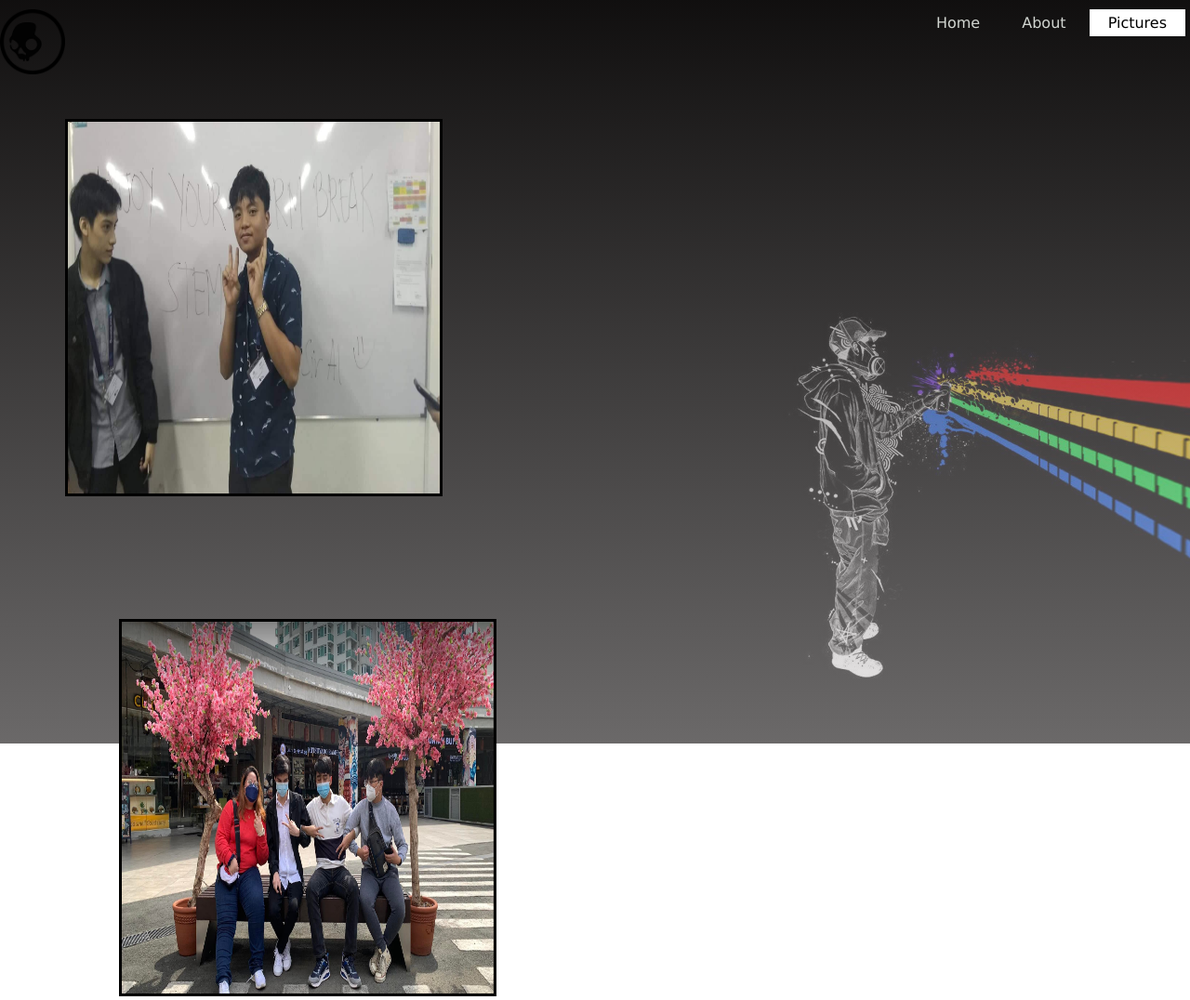
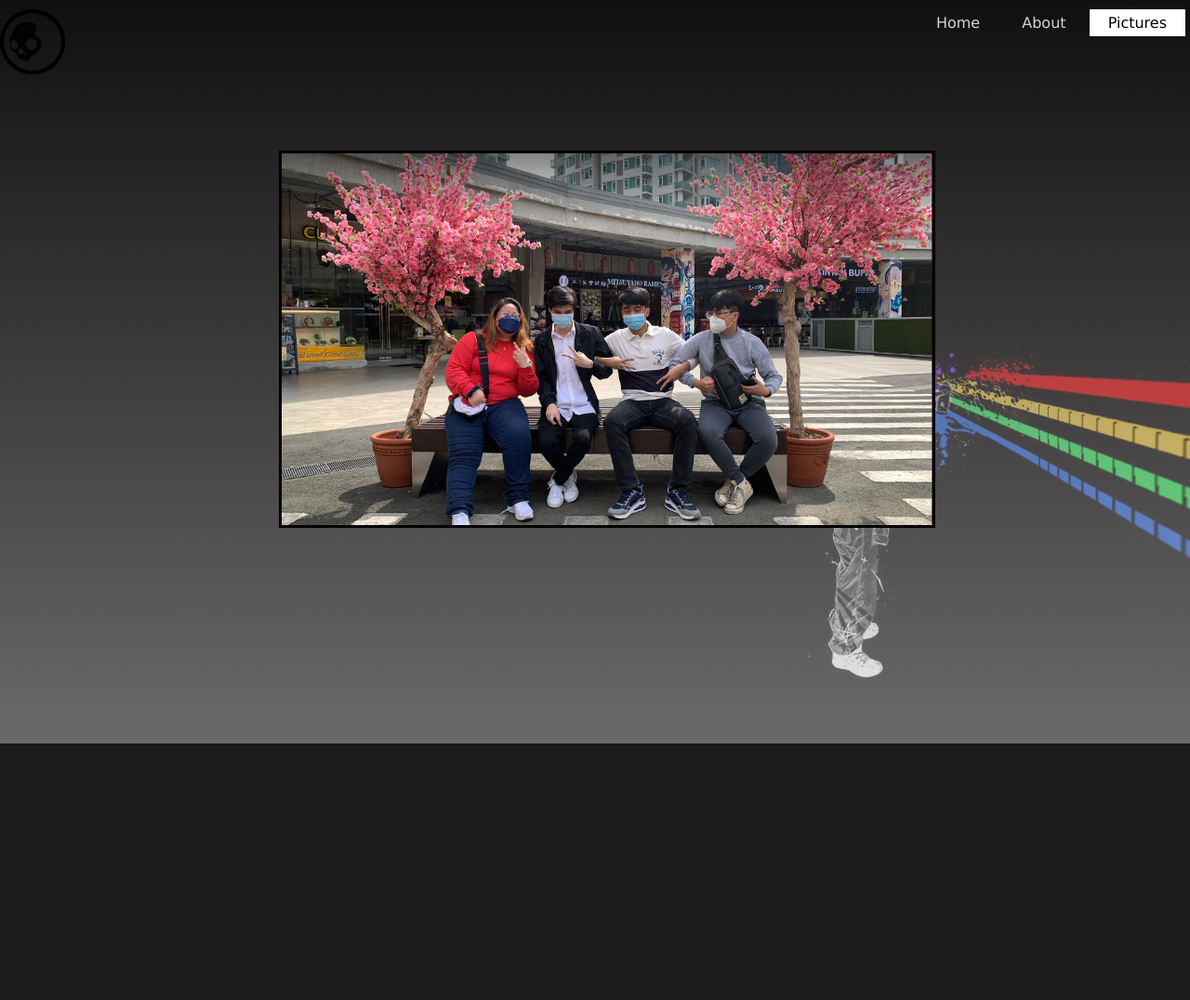
Before and after one commit to Jared2436/lab2, a PHP site: page /pictures.html in a window 1280 px wide. Shown: the whole page at 93% size. After the commit the page ends 800 px from the top, so only its background shows below. Run offline with PHP 8.4, Linux system fonts and the light colour scheme.

Commit message:
big changes

```diff
--- a/week5/pictures.html
+++ b/week5/pictures.html
@@ -24,9 +24,9 @@
 
             </video>
           -->
-        <img class="picuno" src="imahe/jaredandcarl.png" alt="test43">
-        <img class="picdos" src="imahe/jaredandsquad.png" alt="test343">
+
+        <img class="picuno" src="imahe/jaredandsquad.png" alt="squad">
+
     </header>
-
 </body>
 </html>
--- a/week5/test.css
+++ b/week5/test.css
@@ -159,14 +159,7 @@ video.video3 {
 img.picuno {
     margin-top: 10%;
     height: 400px;
-    width: 400px;
+    width: 700px;
+    margin-left: 18%;
     border: solid;
 }
-
-img.picdos {
-    margin-top: 10%;
-    margin-left: 10%;
-    height: 400px;
-    width: 400px;
-    border: solid;
-}
```
